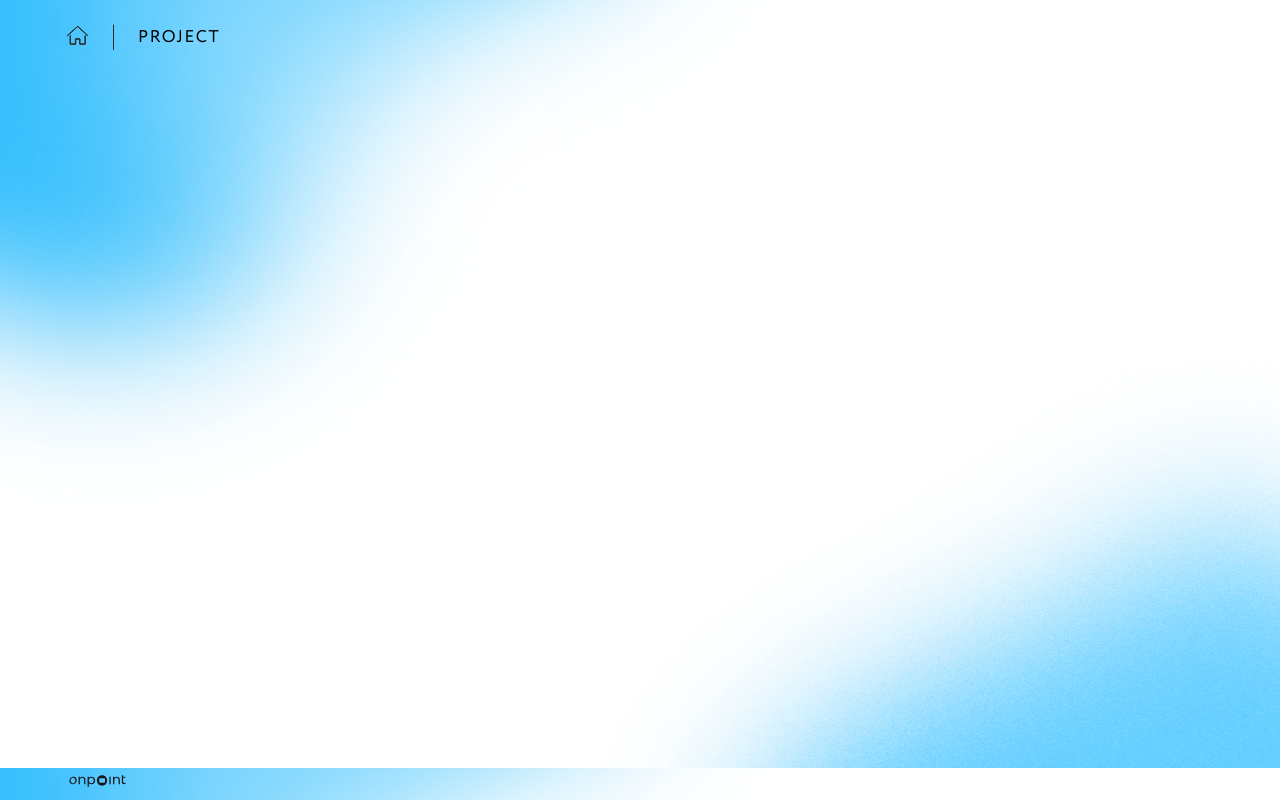
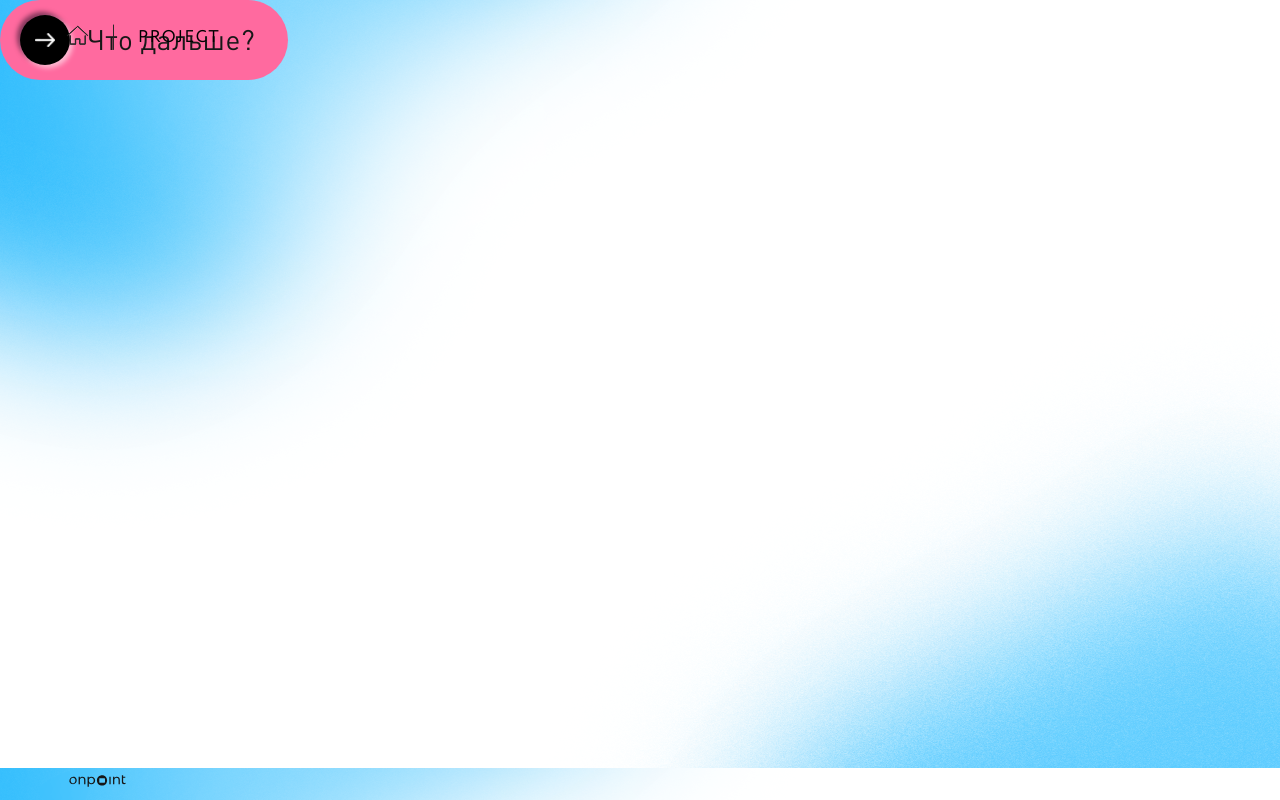
Before and after one commit to dignit28/op-test-case, a React (Create React App) app: page / in a window 1280 px wide. Built offline with nearby package versions, Linux system fonts and the light colour scheme.

Commit message:
Add scrollToPage function Remove scrollToStart function
Add PinkButton to first slide

```diff
--- a/src/App.js
+++ b/src/App.js
@@ -27,15 +27,15 @@ function App() {
     sliderRef.current.scrollTo({ left: 2048, behavior: "instant" });
   };
 
-  const scrollToStart = () => {
-    sliderRef.current.scrollTo({ left: 0, behavior: "smooth" });
+  const scrollToPage = (page) => {
+    sliderRef.current.scrollTo({ left: 1024 * (page - 1), behavior: "smooth" });
   };
 
   return (
     <div>
-      <Header scrollToStart={scrollToStart} />
+      <Header scrollToStart={() => scrollToPage(1)} />
       <main className="slider" onScroll={handleScroll} ref={sliderRef}>
-        <SlideOne />
+        <SlideOne scrollToSecondSlide={() => scrollToPage(2)} />
         <SlideTwo currentPage={currentPage} />
         <SlideThree snapToEnd={snapToEnd} />
       </main>
--- a/src/components/SlideOne/SlideOne.js
+++ b/src/components/SlideOne/SlideOne.js
@@ -1,11 +1,19 @@
 import React from "react";
 // Styles
 import "./SlideOne.css";
+// Components
+import PinkButton from "../PinkButton/PinkButton";
 
-function SlideOne() {
+function SlideOne(props) {
   return (
     <div className="slide">
-      <div className="slide-one"></div>
+      <div className="slide-one">
+        <PinkButton
+          icon={{ type: "image", source: "arrow" }}
+          text="Что дальше?"
+          buttonFunction={props.scrollToSecondSlide}
+        />
+      </div>
     </div>
   );
 }
```
